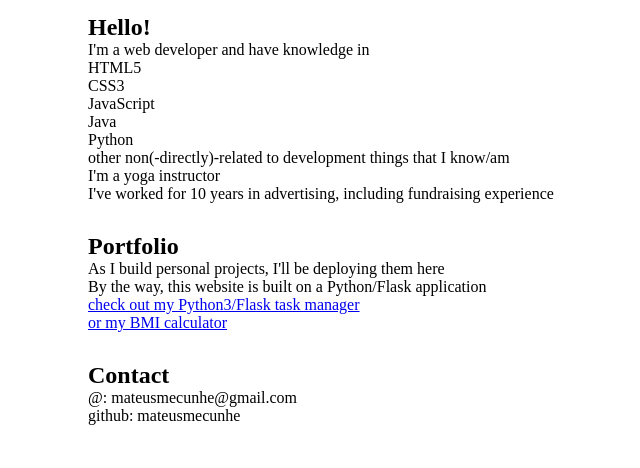
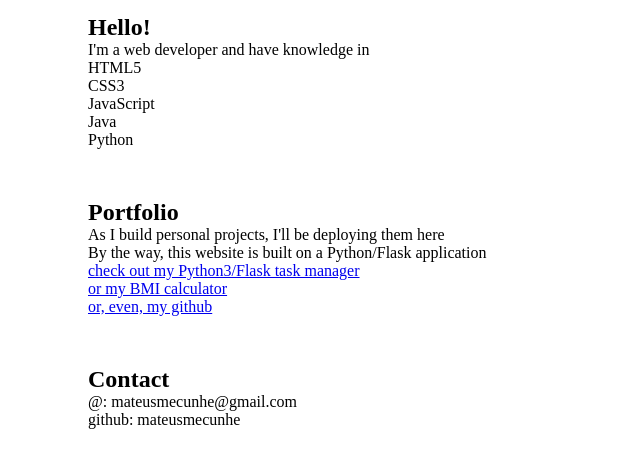
Before and after one commit to mateusmecunhe/python-flask-app, a Flask app: page / in a window 1280 px wide. Shown: the part 50-518 px from the top of the page, without its empty margins (40-680 px from the left). Run offline with Flask 2, Linux system fonts and the light colour scheme.

Commit message:
changing content

```diff
--- a/static/css/index.css
+++ b/static/css/index.css
@@ -19,7 +19,7 @@ ul{
 }
 
 section{
-  margin: 30px 0;
+  margin: 50px 0;
 }
 
 
--- a/templates/index.html
+++ b/templates/index.html
@@ -28,12 +28,7 @@
           <li>Python</li>
         </ul>
 
-        <p>other non(-directly)-related to development things that I know/am</p>
-        <ul>
-          <li>I'm a yoga instructor</li>
-          <li>I've worked for 10 years in advertising, including fundraising experience</li>
 
-        </ul>
 
       </div>
 
@@ -47,6 +42,7 @@
         <ul>
           <li> <a href="task">check out my Python3/Flask task manager</a></li>
           <li> <a href="bmi">or my BMI calculator</a></li>
+          <li> <a href="https://github.com/mateusmecunhe/" target="_blank">or, even, my github</a></li>
         </ul>
       </div>
     </section>
```
Also changed, not shown: 1 other file.
